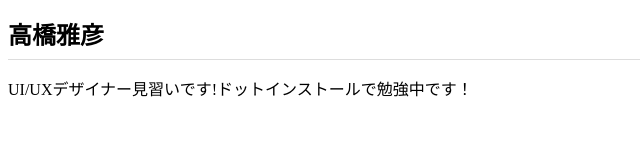
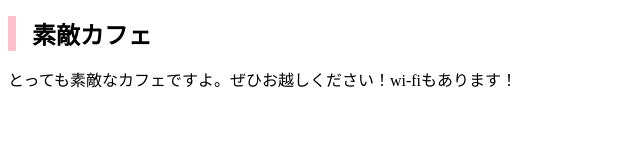
Before and after one commit to mtaka79/mtaka79.github.io, a plain HTML site: page index.html in a window 1280 px wide. Shown: the whole page, without its empty margins (0-640 px from the left). Drawn offline with Linux system fonts and the light colour scheme; files that its build step writes are made by us from their sources.

Commit message:
Add files via upload

```diff
--- /dev/null
+++ b/css/styles.css
@@ -0,0 +1,5 @@
+h1 {
+  font-size: 24px;
+  padding-left:16px;
+  border-left:8px solid pink;
+}
--- a/index.html
+++ b/index.html
@@ -2,11 +2,11 @@
 <html lang="ja">
   <head>
     <meta charset="utf-8">
-    <title>高橋雅彦のポートフォリオサイト</title>
+    <title>素敵カフェ</title>
     <link rel="stylesheet" href="css/styles.css">
   </head>
   <body>
-    <h1>高橋雅彦</h1>
-    <p>UI/UXデザイナー見習いです!ドットインストールで勉強中です！</p>
+    <h1>素敵カフェ</h1>
+    <p>とっても素敵なカフェですよ。ぜひお越しください！wi-fiもあります！</p>
   </body>
 </html>
```
